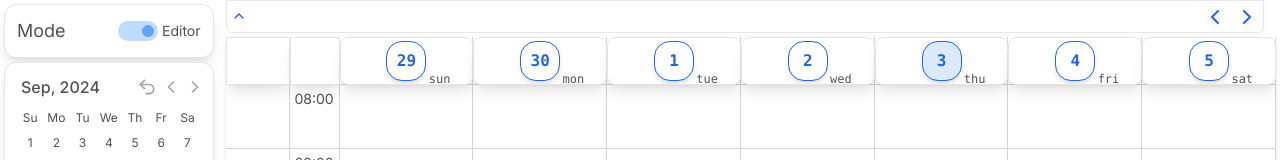
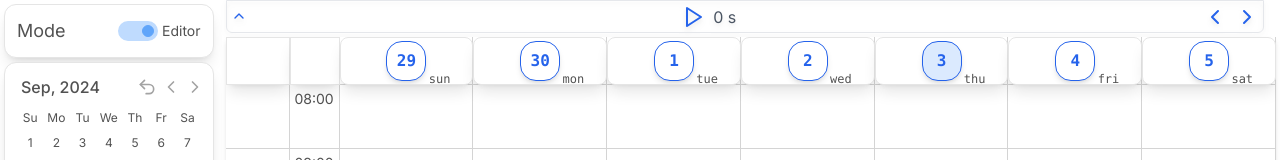
Before and after one commit to lucasduartesobreira/CalendarForge, a Next.js app: page / in a window 1280 px wide. Both pictures are taken after a click on the button 238 px from the left and 8 px from the top of the page. Shown: the top 160 px of the page. Built offline with nearby package versions, Linux system fonts and the light colour scheme.

Commit message:
Feat/Record Events (#67)
* feat(calendarHeader): add a event recorder

* fix(calendarHeader): counter showing even with a collapsed header

```diff
--- a/components/calendar-header-view/calendarHeader.tsx
+++ b/components/calendar-header-view/calendarHeader.tsx
@@ -4,6 +4,8 @@ import {
   ChevronRight,
   ChevronUp,
   Home,
+  Play,
+  Square,
 } from "lucide-react";
 import {
   ComponentPropsWithoutRef,
@@ -11,6 +13,7 @@ import {
   useContext,
   useEffect,
   useMemo,
+  useReducer,
   useState,
 } from "react";
 import { SelectedDateContext } from "../calendar-navbar/selectedDateContext";
@@ -20,6 +23,151 @@ import {
   sundayInTheWeek,
 } from "@/utils/date";
 import { twMerge } from "tailwind-merge";
+import { useFormHandler } from "../form-handler/formHandler";
+import { None } from "@/utils/option";
+
+type State =
+  | {
+      state: "stopped";
+      recording: false;
+      startDate: null;
+      endDate: null;
+      spentTimeInMilliseconds: number;
+    }
+  | {
+      state: "recording";
+      recording: true;
+      startDate: number;
+      endDate: null;
+      spentTimeInMilliseconds: number;
+    }
+  | {
+      state: "saving";
+      recording: false;
+      startDate: number;
+      endDate: number;
+      spentTimeInMilliseconds: number;
+    };
+
+const PlayAndStop = ({ hideStyling }: { hideStyling: string }) => {
+  const [recordingState, dispatch] = useReducer(
+    (
+      recordingState: State,
+      action: { type: "start" | "stop" | "finish" | "update" },
+    ): State => {
+      const { type } = action;
+      const { state } = recordingState;
+
+      if (type === "update" && state === "recording") {
+        const { startDate, spentTimeInMilliseconds } = recordingState;
+        return {
+          state: "recording",
+          recording: true,
+          startDate,
+          endDate: null,
+          spentTimeInMilliseconds: spentTimeInMilliseconds + 1000,
+        };
+      }
+
+      if (type === "start" && state === "stopped") {
+        return {
+          state: "recording",
+          recording: true,
+          startDate: Date.now(),
+          spentTimeInMilliseconds: 0,
+          endDate: null,
+        };
+      }
+
+      if (type === "stop" && state === "recording") {
+        const { startDate, spentTimeInMilliseconds } = recordingState;
+        return {
+          state: "saving",
+          recording: false,
+          startDate,
+          endDate: startDate + spentTimeInMilliseconds,
+          spentTimeInMilliseconds: 0,
+        };
+      }
+
+      return {
+        state: "stopped",
+        recording: false,
+        startDate: null,
+        endDate: null,
+        spentTimeInMilliseconds: 0,
+      };
+    },
+    {
+      recording: false,
+      state: "stopped",
+      startDate: null,
+      endDate: null,
+      spentTimeInMilliseconds: 0,
+    },
+  );
+
+  const {
+    recording,
+    state,
+    startDate,
+    endDate,
+    spentTimeInMilliseconds: spentMillieconds,
+  } = useMemo(() => recordingState, [recordingState]);
+
+  const { setActiveForm: setForm } = useFormHandler();
+
+  useEffect(() => {
+    if (state === "saving") {
+      setForm(
+        "createEvent",
+        { startDate, endDate },
+        None(),
+        () => {},
+        () => {
+          dispatch({ type: "finish" });
+        },
+      );
+    }
+  }, [state]);
+
+  useEffect(() => {
+    const interval = setInterval(() => {
+      if (recording) {
+        dispatch({ type: "update" });
+      }
+    }, 1000);
+
+    return () => clearInterval(interval);
+  }, [state]);
+
+  return (
+    <>
+      <IconButton
+        className={twMerge("ml-auto ", hideStyling, recording ? "hidden" : "")}
+        onClick={() => dispatch({ type: "start" })}
+      >
+        <Play />
+      </IconButton>
+      <IconButton
+        className={twMerge("ml-auto", hideStyling, !recording ? "hidden" : "")}
+        onClick={() => dispatch({ type: "stop" })}
+      >
+        <Square />
+      </IconButton>
+      <span
+        className={twMerge(
+          "mr-auto text-center text-align-center my-auto",
+          hideStyling,
+        )}
+      >
+        {spentMillieconds > 60000
+          ? `${Math.floor(spentMillieconds / 60000)} m`
+          : `${spentMillieconds / 1000} s`}
+      </span>
+    </>
+  );
+};
 
 export const CalendarHeader = () => {
   const [date, setDate] = useContext(SelectedDateContext);
@@ -66,8 +214,9 @@ export const CalendarHeader = () => {
       >
         <CollapseIcon size={16} />
       </IconButton>
+      <PlayAndStop hideStyling={collapseContent} />
       <IconButton
-        className={twMerge("ml-auto", todayButtonHidden, collapseContent)}
+        className={twMerge(todayButtonHidden, collapseContent)}
         onClick={() => setDate(() => sundayInTheWeek(new Date(dateNow)))}
       >
         <Home />
```
